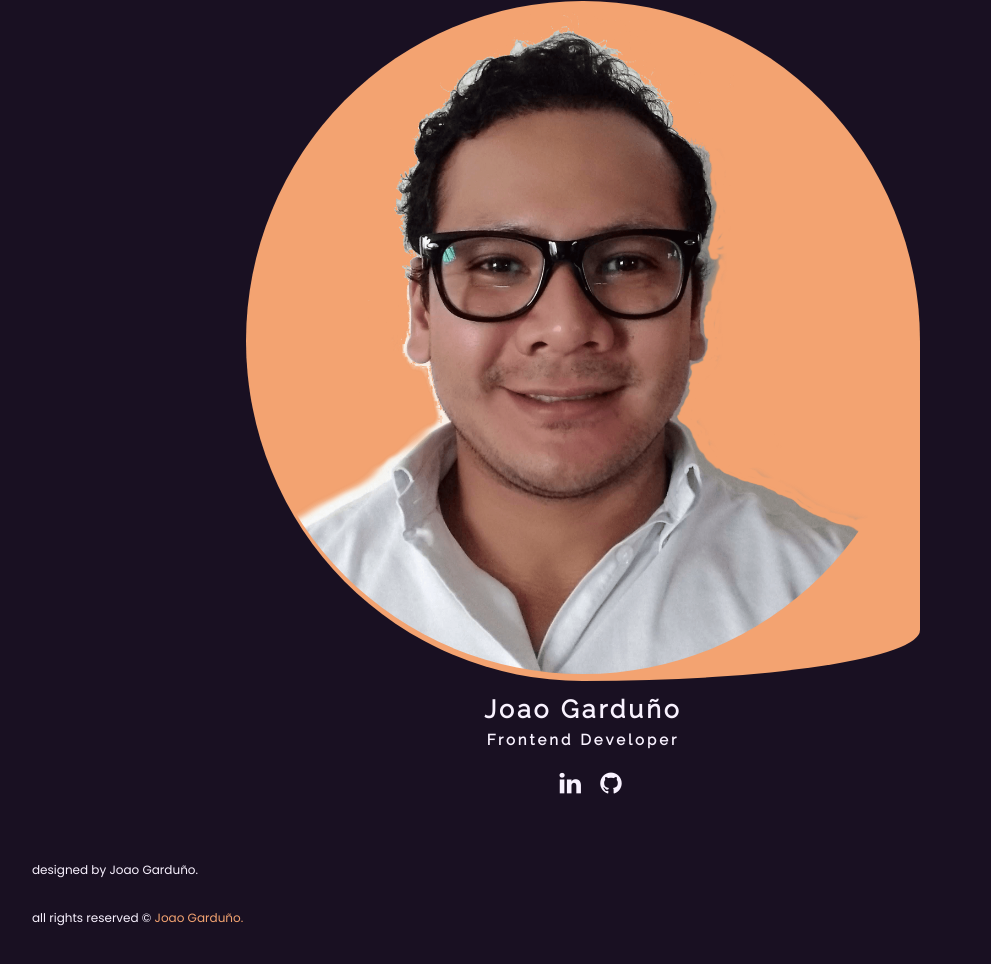
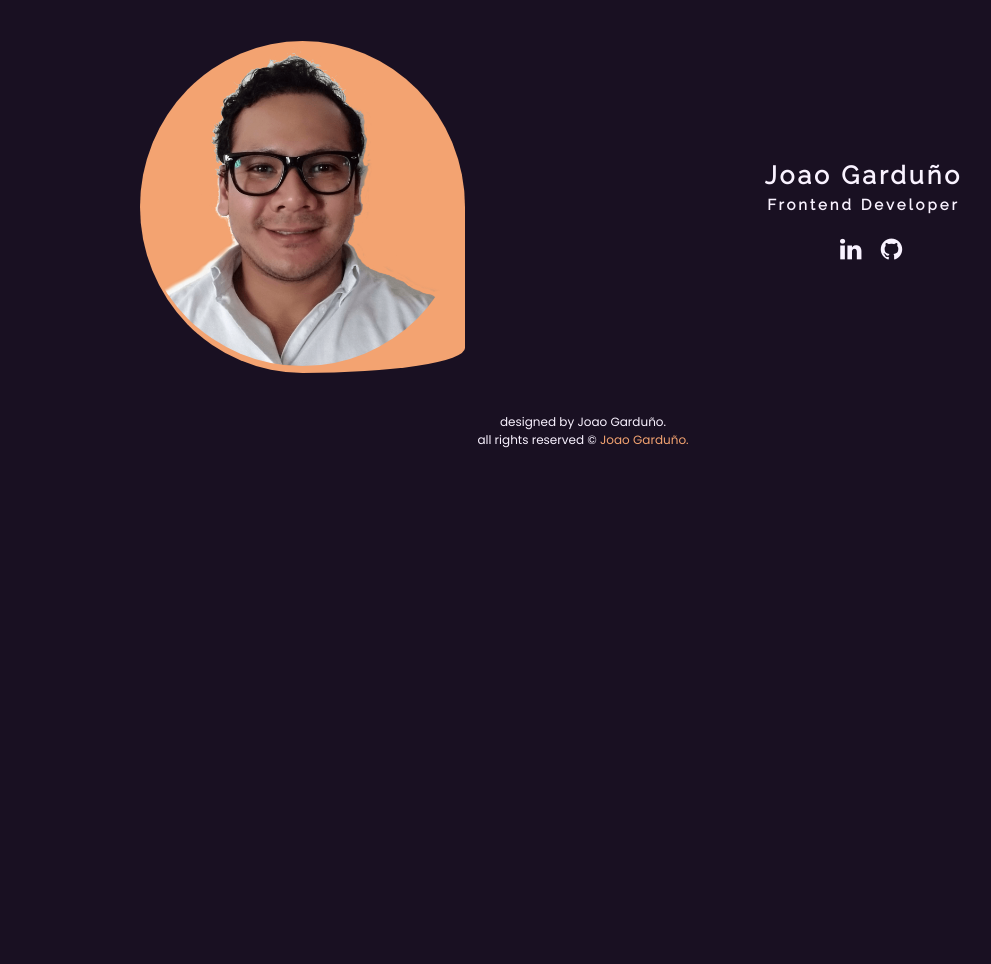
Before and after one commit to joaogarduno/portfolio, a plain HTML site: page index.html in a window 1280 px wide. Shown: the part 5448-6412 px from the top of the page, without its empty margins (57-1048 px from the left). After the commit the page ends 5917 px from the top, so only its background shows below. Drawn offline with Linux system fonts and the light colour scheme; files whose address does not match are found by name.

Commit message:
Estructura 10.1 - Ajustes y modificaciones  en secciones -> CONTACT and FOOTER

```diff
--- a/css/style.css
+++ b/css/style.css
@@ -398,7 +398,7 @@ button{
     CONTENIDO - CONTACT - INFO CONTACT
 ==========================================================*/
 .contactContent{
-    padding: 2.0rem 0;
+    padding-top: 2rem;
 }
 /* FIGURE */
 .contact__figure{
@@ -438,26 +438,20 @@ button{
     CONTENIDO - FOOTER - RIGHTS AND DESIGN
 ==========================================================*/
 .footerContent{
+    /* position: relative;
+    bottom: 0;
+    left: 0; */
     /* padding: 2.0rem 0; */
+    padding-bottom: 2rem;
 }
-.footerRow{
+.footer__info{
     /* margin: 0 auto; */
-    display: flex;
-    flex-direction: column;
-    /* flex-wrap: wrap; */
-    align-items: center;
-    justify-content: center;
+    text-align: center;
 }
-.footerCol{
-    /* margin: 0 auto; */
+.footer__info p{
+    font-size: 1.2rem;
+    margin: 0 auto;
 }
-.footerCol > p{
-    font-size: 1.2rem;
-}
-/* col 1 */
-/* .footer__author--p{} */
-/* col 2 */
-/* .footer__copyright--p{} */
 .footer__copyright--p a{
     color: #F3A371;
 }
--- a/index.html
+++ b/index.html
@@ -206,9 +206,13 @@ Release date:
         <!-- CONTACT -->
         <section id="contact" class="sectionContent contactContent">
             <div class="container">
+                <div class="row-container">
+                    <div class="col-container">
                         <figure class="contact__figure">
                             <img src="img/banner/joaoProfile_.png" alt="" class="contact__figure--img">
                         </figure>
+                    </div>
+                    <div class="col-container">
                         <article class="articleContent contact__article">
                             <h3 class="contact__article--h3">joao garduño</h3>
                             <h6 class="contact__article--h6">frontend developer</h6>
@@ -218,19 +222,16 @@ Release date:
                             </ul>
                         </article>
                     </div>
+                </div>
+            </div>
         </section>
     </main>
     <!-- FOOTER -->
     <footer class="footerContent">
         <div class="container">
-            <div class="row-container footerRow">
-                <div class="col-container footerCol">
+            <div class="footer__info">
                 <p class="footer__author--p">designed by <strong>Joao Garduño.</strong></p>
-                </div>
-                <div class="col-container footerCol">
                 <p class="footer__copyright--p">all rights reserved &copy <a href="https://github.com/joaogarduno">Joao Garduño.</a></p>
-                </div>
-                <!-- <div class="col-container footerCol"></div> -->
             </div>
         </div>
     </footer>
```
Lines whose indentation alone changed are shown as unchanged.
